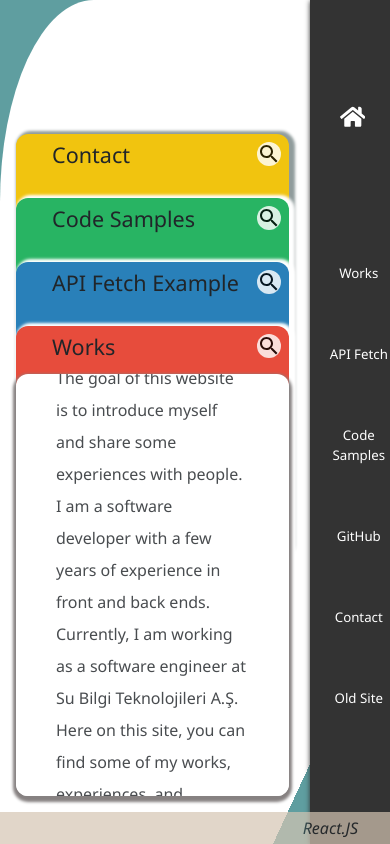
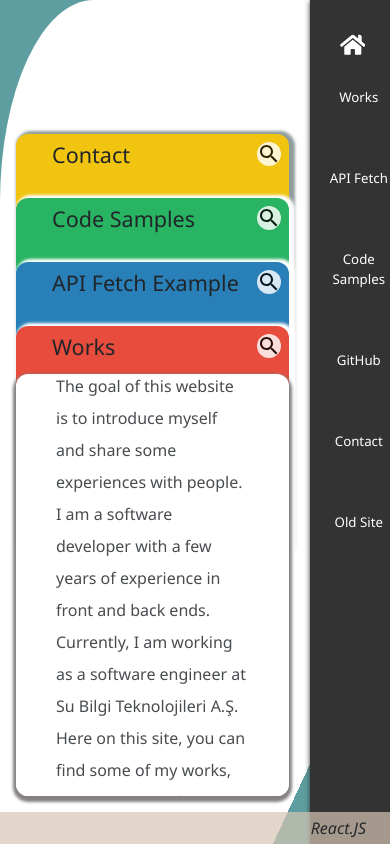
Before and after one commit to yilmazme/prevportfolio, a React (Create React App) app: page /home in a window 390 px wide. Built offline with nearby package versions, Linux system fonts and the light colour scheme.

Commit message:
some css fixes

```diff
--- a/src/components/Footer.css
+++ b/src/components/Footer.css
@@ -9,3 +9,9 @@ footer{
     height: 2rem;
     z-index: 100;
 }
+
+@media (max-width:1035px) {
+    footer{
+        padding-right: 0px;
+    }
+}
--- a/src/components/Main.css
+++ b/src/components/Main.css
@@ -137,5 +137,7 @@
   position: absolute;
   left: 1rem;
  }
-
+.myIntro{
+  padding-top: 1rem;
 }
+}
--- a/src/components/Navbar.css
+++ b/src/components/Navbar.css
@@ -69,7 +69,7 @@ nav {
     padding-left: 5px;
       display: flex;
       flex-direction: column;
-      justify-content: space-evenly;
+      justify-content: flex-start;
       align-items: center;
       background-color: #333;
       color: white;
@@ -77,7 +77,7 @@ nav {
       width: 5rem;
       box-shadow: #333 0px 1px 5px ;
       z-index: 10 ;
-
+     padding-top: 2rem;
     }
     .navLinks {
       display: flex;
```
